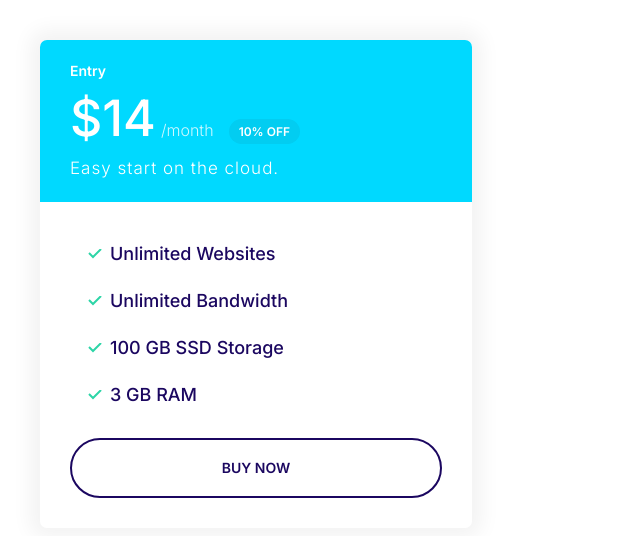
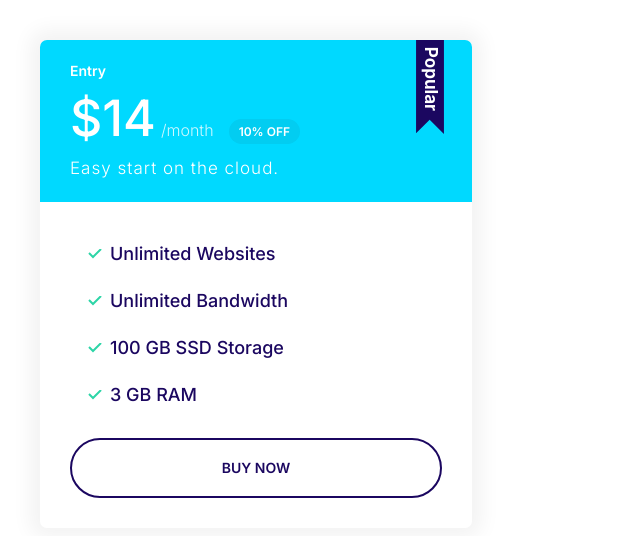
Before and after one commit to usama631/Moshify, a plain HTML site: page index.html in a window 1280 px wide. Shown: the whole page, without its empty margins (0-640 px from the left). Drawn offline with Linux system fonts and the light colour scheme.

Commit message:
Creating Plan Component With Popular Badge.

```diff
--- a/css/style.css
+++ b/css/style.css
@@ -325,6 +325,21 @@ for coding practice.*/
   font-weight: 500;
 }
 
+.plan--popular .card__header {
+  position: relative;
+}
+/*To use "absolute" positioning, we should
+make parent/container a "relative"
+postion element.*/
+.plan--popular .card__header::before {
+  content: url(../images/popular.svg);
+  width: 40px;
+  display: inline-block;
+  position: absolute;
+  top: -6px;
+  right: 5%;
+}
+
 @media screen and (min-width: 1080px) {
   .plan__name {
     font-size: 1.4rem;
--- a/index.html
+++ b/index.html
@@ -19,7 +19,7 @@
     <!--Trick: ul.list>li{item $}*3 Result: Result: Create 3 unordered list-->
     <!-- 'CTRL+ALT+UP' / 'CTRL+ALT+DOWN' to select multiple cursors -->
     <div style="width: 40%; padding: 4rem">
-      <div class="plan">
+      <div class="plan plan--popular">
         <div class="card card--secondary">
           <header class="card__header">
             <h3 class="plan__name">Entry</h3>
```
Also changed, not shown: images/popular.svg (added).
